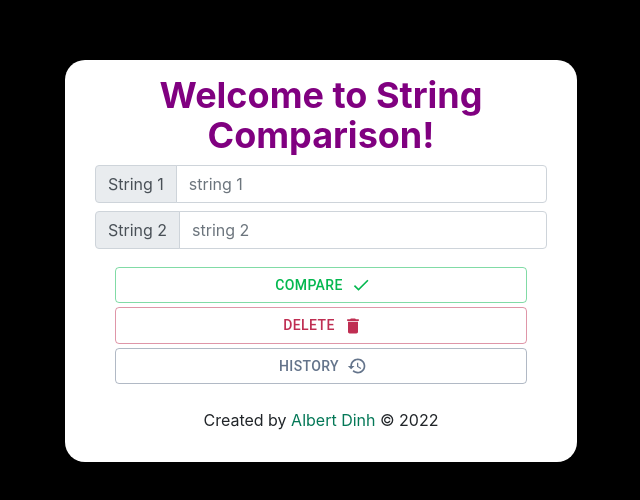
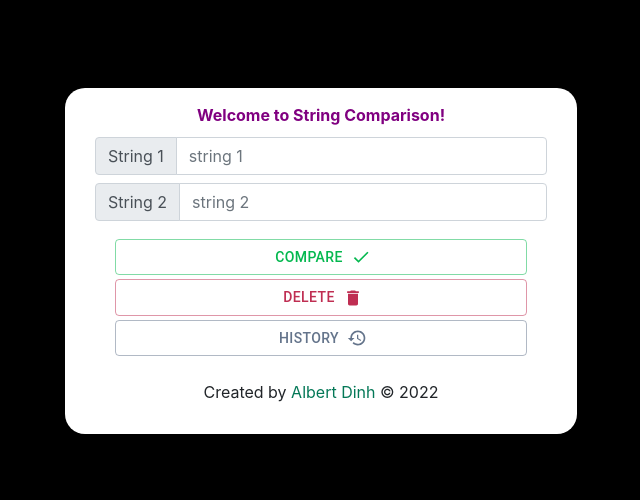
Before and after one commit to albert-dinh-01/stringComparison, a React (Create React App) app: page / in a window 1280 px wide. Shown: the part 134-634 px from the top of the page, without its empty margins (319-959 px from the left). Built offline with nearby package versions, Linux system fonts and the light colour scheme.

Commit message:
Tailwindcss modified

```diff
--- a/tailwind.config.js
+++ b/tailwind.config.js
@@ -1,7 +1,30 @@
 module.exports = {
 	content: ["./src/**/*.{js,jsx,ts,tsx}"],
 	theme: {
-		extend: {}
+		screens: {
+			xxl: { max: "1535px" },
+			// => @media (max-width: 1535px) { ... }
+
+			xl: { max: "1279px" },
+			// => @media (max-width: 1279px) { ... }
+
+			lg: { max: "1023px" },
+			// => @media (max-width: 1023px) { ... }
+
+			md: { max: "767px" },
+			// => @media (max-width: 767px) { ... }
+
+			sm: { max: "639px" },
+			// => @media (max-width: 639px) { ... }
+
+			lgMin: "1024px"
+			// => @media (min-width: 1024px) { ... }
+		},
+		fontSize: {
+			textLgMin: ["50px", "45px"],
+			textXLgMin: ["100px", "80px"],
+			textXSmMin: ["33px", "40px"]
+		}
 	},
 	plugins: []
 };
```
